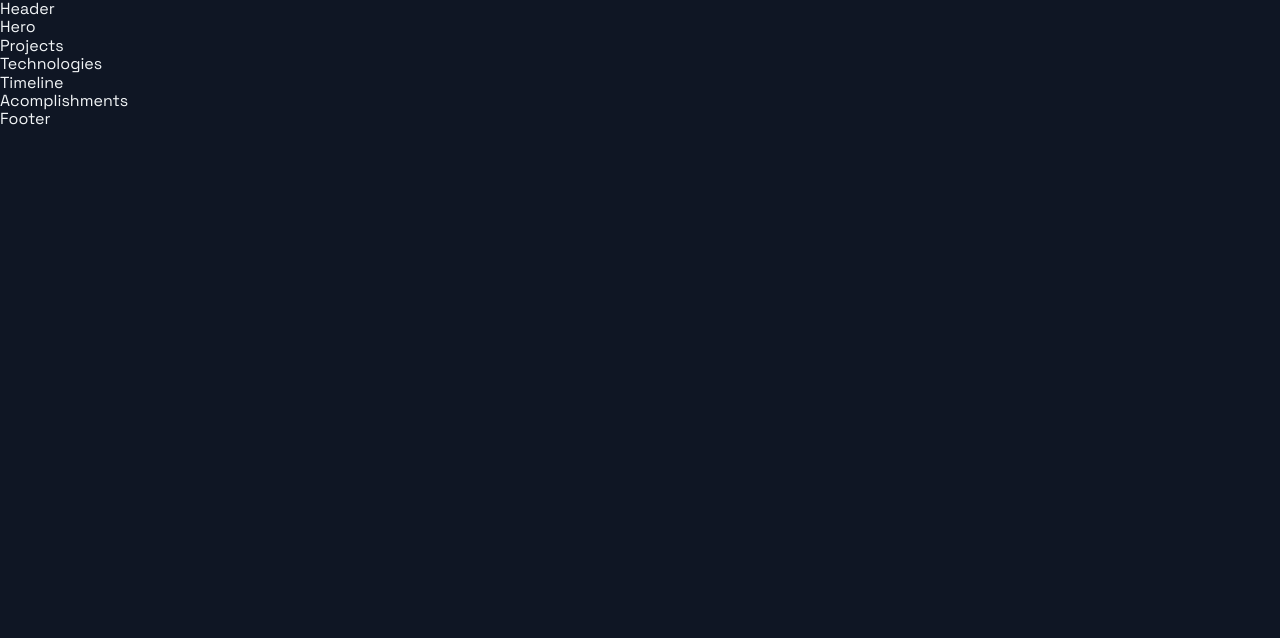
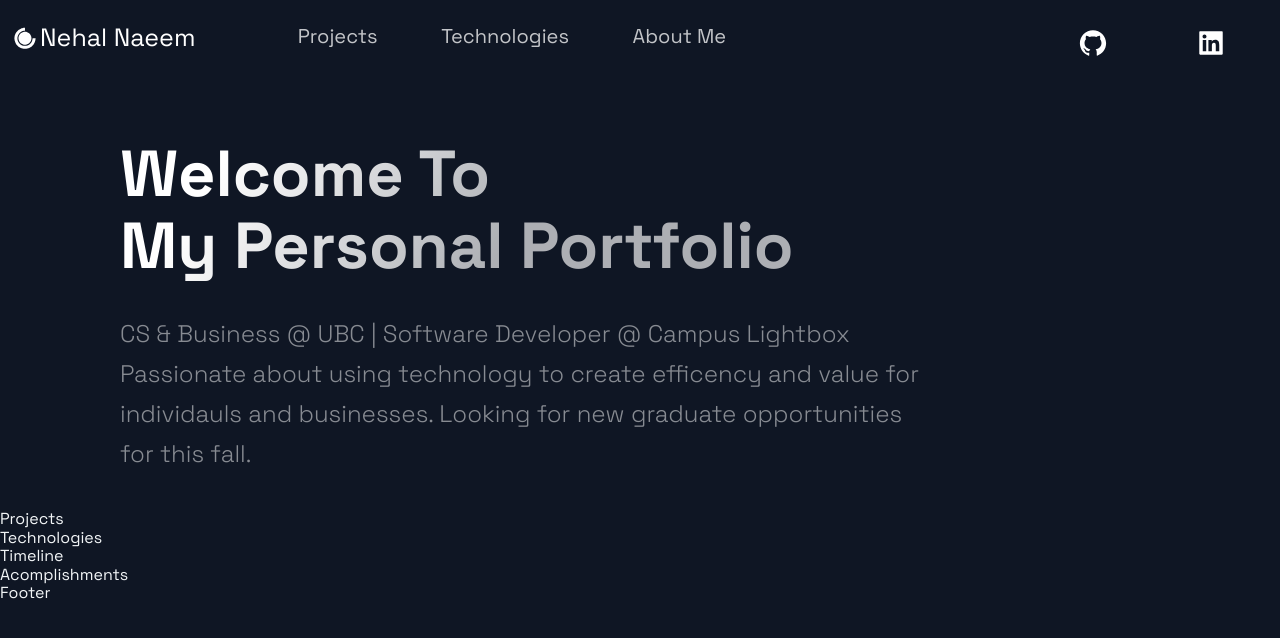
Before and after one commit to Nehal-Naeem/MyPortfolio, a Next.js app: page / in a window 1280 px wide. Shown: the top 638 px of the page. Built offline with nearby package versions, Linux system fonts and the light colour scheme.

Commit message:
added navbar and intro divs

```diff
--- a/src/components/Header/Header.js
+++ b/src/components/Header/Header.js
@@ -3,12 +3,43 @@ import React from 'react';
 import { AiFillGithub, AiFillInstagram, AiFillLinkedin } from 'react-icons/ai';
 import { DiCssdeck } from 'react-icons/di';
 
-import { Container, Div1, Div2, Div3, NavLink, SocialIcons } from './HeaderStyles';
+import { Container, Div1, Div2, Div3, NavLink, SocialIcons, Span } from './HeaderStyles';
 
-const Header = () =>  (
-  <div>
-    Header
-  </div>
+const Header = () => (
+  <Container>
+    <Div1>
+      <Link href='/'>
+        <a style={{ display: "flex", alignItems: "center", color: "white", marginBottom: "15px" }}>
+          <DiCssdeck size="3rem" /> <Span>Nehal Naeem</Span>
+        </a>
+      </Link>
+    </Div1>
+    <Div2>
+      <li>
+        <Link href="#projects">
+          <NavLink>Projects</NavLink>
+        </Link>
+      </li>
+      <li>
+        <Link href="#technologies">
+          <NavLink>Technologies</NavLink>
+        </Link>
+      </li>
+      <li>
+        <Link href="#about">
+          <NavLink>About Me</NavLink>
+        </Link>
+      </li>
+    </Div2>
+    <Div3>
+      <SocialIcons href="https://github.com/Nehal-Naeem">
+        <AiFillGithub size="3rem" />
+      </SocialIcons>
+      <SocialIcons href="https://www.linkedin.com/in/nehal-naeem/">
+        <AiFillLinkedin size="3rem" />
+      </SocialIcons>
+    </Div3>
+  </Container >
 );
 
 export default Header;
--- a/src/components/Header/HeaderStyles.js
+++ b/src/components/Header/HeaderStyles.js
@@ -17,6 +17,11 @@ export const Container = styled.div`
     grid-row-gap: 0.5rem;
   }
 `;
+
+export const Span = styled.span`
+  font-size: 2.5rem;
+`
+
 export const Div1 = styled.div`
   grid-area: 1 / 1 / 2 / 2;
   display: flex;
--- a/src/components/Hero/Hero.js
+++ b/src/components/Hero/Hero.js
@@ -4,10 +4,20 @@ import { Section, SectionText, SectionTitle } from '../../styles/GlobalComponent
 import Button from '../../styles/GlobalComponents/Button';
 import { LeftSection } from './HeroStyles';
 
-const Hero = (props) => (
-  <div>
-    Hero
-  </div>
+const Hero = () => (
+  <Section row nopadding>
+    <LeftSection>
+      <SectionTitle main center>
+        Welcome To <br />
+        My Personal Portfolio
+      </SectionTitle>
+      <SectionText>
+      CS & Business @ UBC | Software Developer @ Campus Lightbox <br />
+      Passionate about using technology to create efficency and value for individauls and businesses.
+      Looking for new graduate opportunities for this fall.
+      </SectionText>
+    </LeftSection>
+  </Section>
 );
 
 export default Hero;
```
